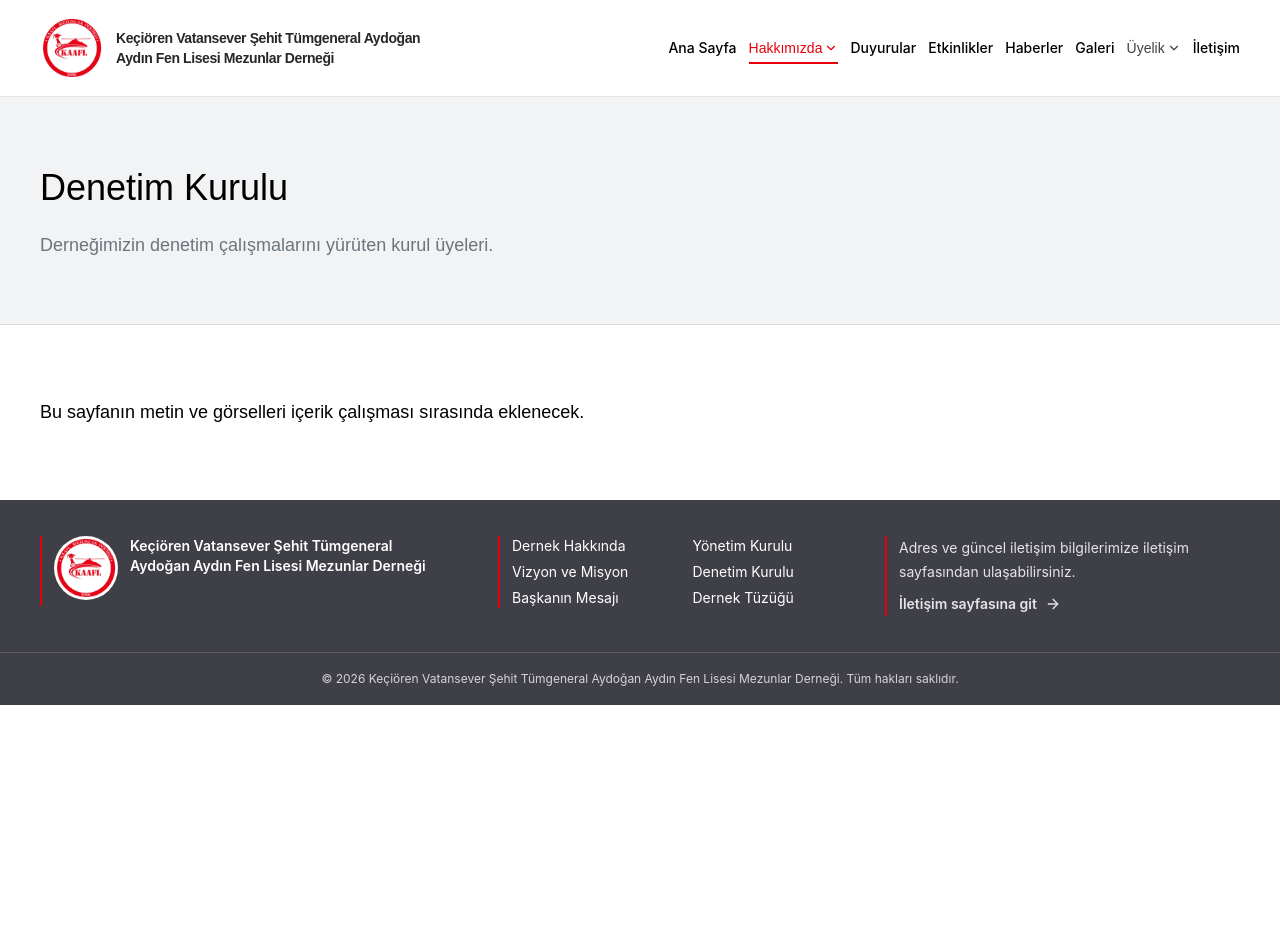
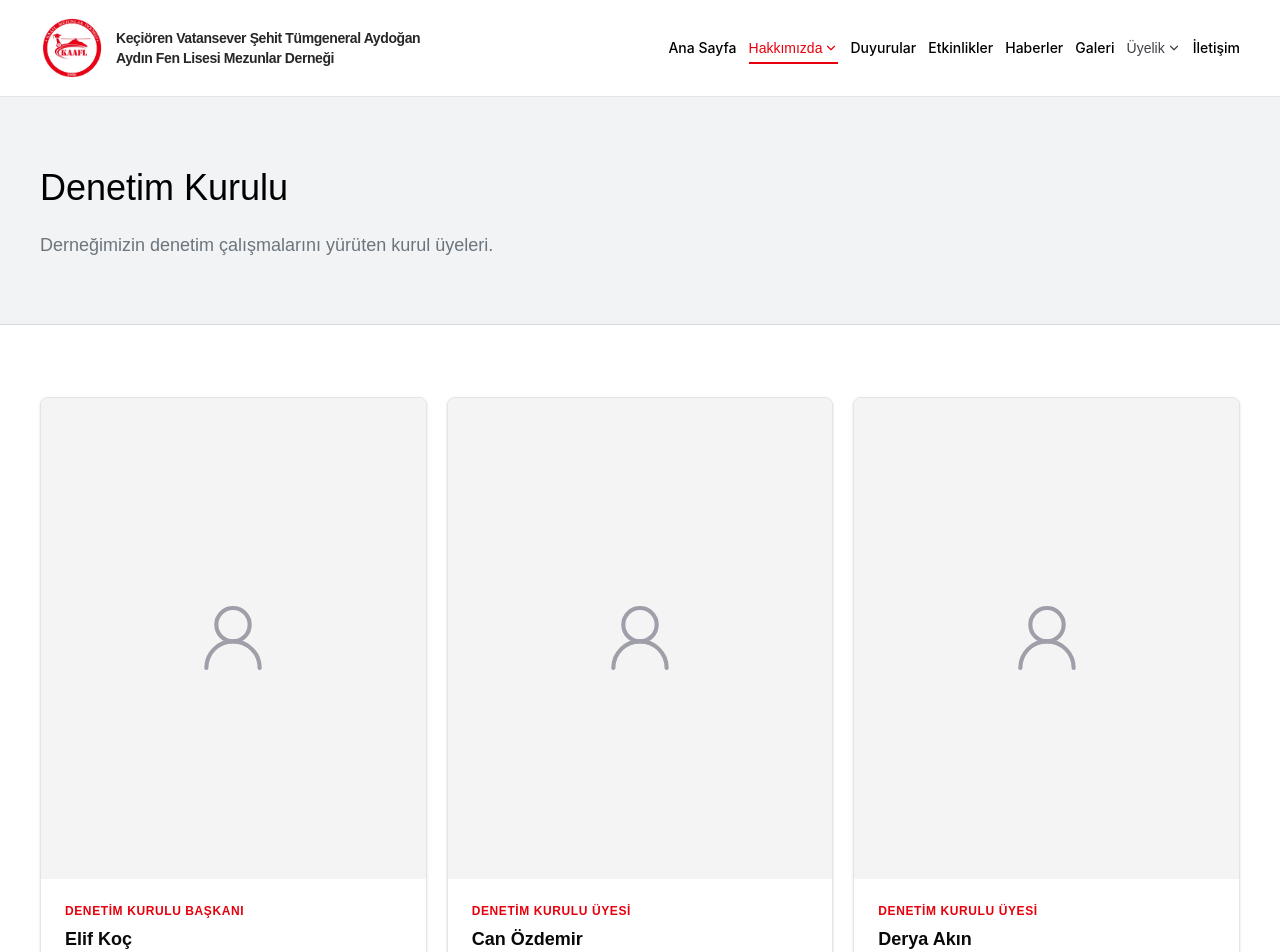
Before and after one commit to pclelif/mezun-dernegi, a Next.js app: page /kurumsal/denetim-kurulu in a window 1280 px wide. Shown: the top 952 px of the page. Before the commit the page ends 800 px from the top, so only its background shows below. Built offline with nearby package versions, Linux system fonts and the light colour scheme.

Commit message:
feat: add audit board member cards

```diff
--- a/src/app/kurumsal/denetim-kurulu/page.tsx
+++ b/src/app/kurumsal/denetim-kurulu/page.tsx
@@ -1,8 +1,17 @@
 import type { Metadata } from "next";
-import { ContentPage } from "@/components/shared/content-page";
+import { BoardMemberCard } from "@/components/cards/board-member-card";
+import { PageHero } from "@/components/shared/page-hero";
+import { auditBoardMembers } from "@/content/sample-data";
 
 export const metadata: Metadata = { title: "Denetim Kurulu" };
 
 export default function AuditBoardPage() {
-  return <ContentPage title="Denetim Kurulu" description="Derneğimizin denetim çalışmalarını yürüten kurul üyeleri." />;
+  return (
+    <>
+      <PageHero title="Denetim Kurulu" description="Derneğimizin denetim çalışmalarını yürüten kurul üyeleri." />
+      <section className="container-site section-space grid gap-5 sm:grid-cols-2 lg:grid-cols-3" aria-label="Denetim kurulu üyeleri">
+        {auditBoardMembers.map((member) => <BoardMemberCard key={`${member.role}-${member.name}`} {...member} />)}
+      </section>
+    </>
+  );
 }
--- a/src/content/sample-data.ts
+++ b/src/content/sample-data.ts
@@ -90,6 +90,12 @@ export const boardMembers: BoardMember[] = [
   { name: "Emre Arslan", role: "Yönetim Kurulu Üyesi" },
 ];
 
+export const auditBoardMembers: BoardMember[] = [
+  { name: "Elif Koç", role: "Denetim Kurulu Başkanı" },
+  { name: "Can Özdemir", role: "Denetim Kurulu Üyesi" },
+  { name: "Derya Akın", role: "Denetim Kurulu Üyesi" },
+];
+
 export const frequentlyAskedQuestions: FAQ[] = [
   {
     id: "membership-eligibility",
```
